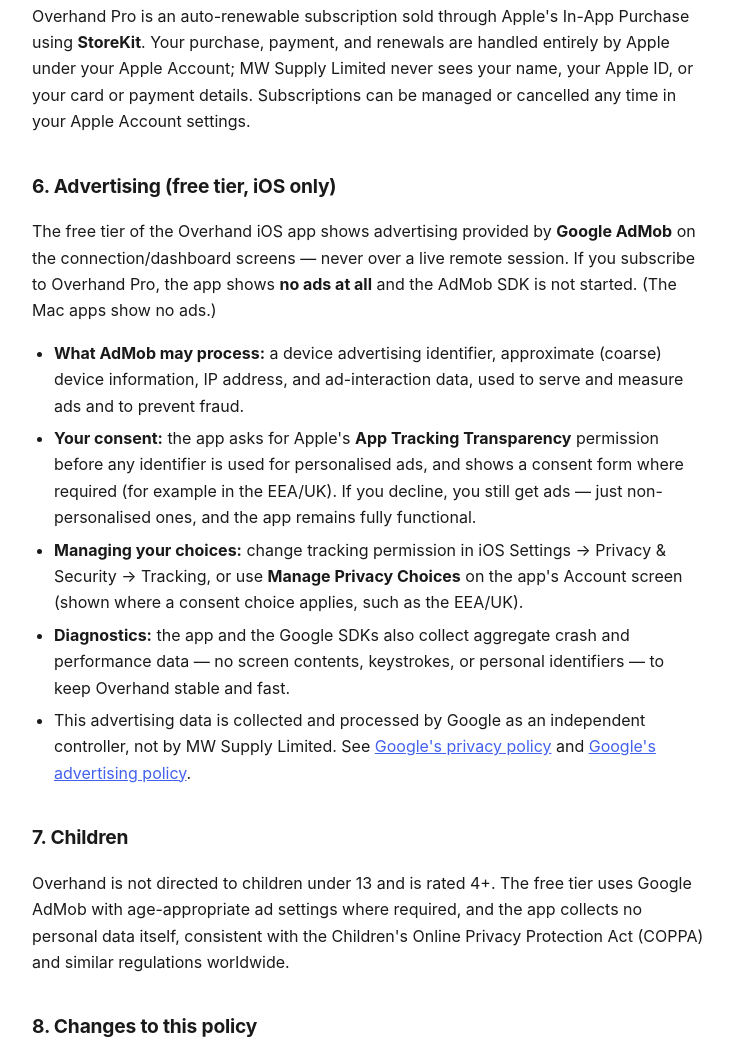
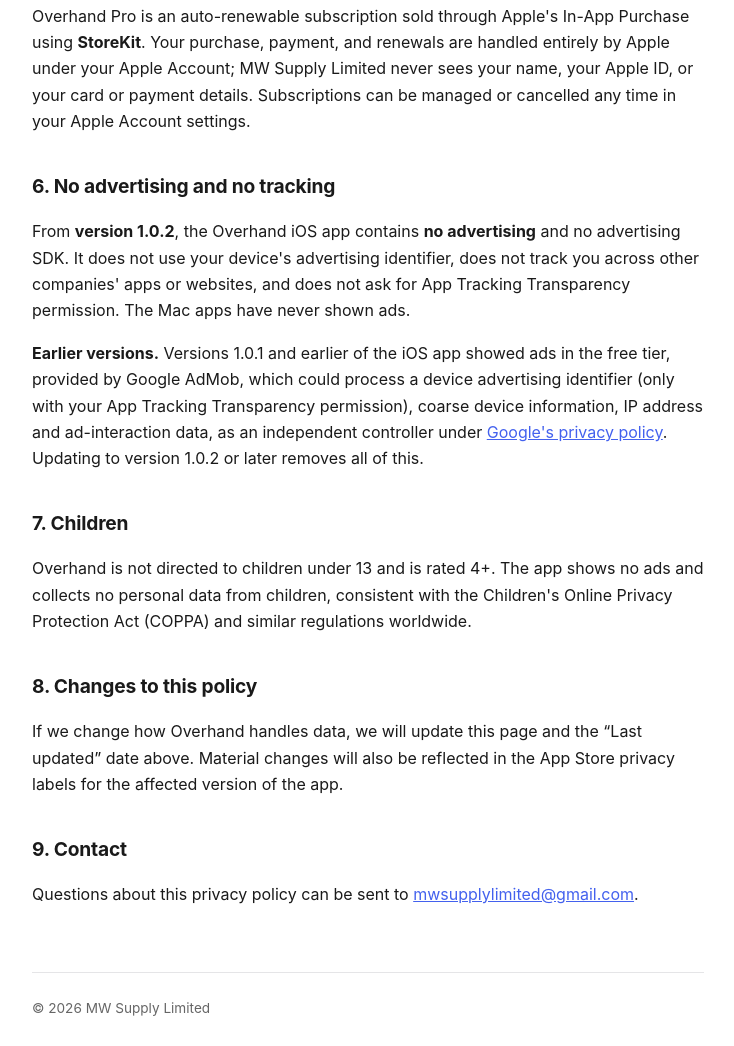
Before and after one commit to mwsupplylimited/mwsupplylimited.github.io, a plain HTML site: page helmward/privacy.html in a window 1280 px wide. Shown: the part 1621-2667 px from the top of the page, without its empty margins (272-1006 px from the left). Drawn offline with Linux system fonts and the light colour scheme.

Commit message:
Overhand: the iOS app has no ads from 1.0.2; privacy policy no longer describes AdMob or ATT for current versions
Co-Authored-By: Claude Opus 5.5 <noreply@anthropic.com>

```diff
--- a/helmward/privacy.html
+++ b/helmward/privacy.html
@@ -39,10 +39,10 @@
         <a class="back" href="./">&larr; Overhand Support</a>
 
         <h1>Overhand Privacy Policy</h1>
-        <p class="meta">Effective 21 June 2026 &middot; Last updated 23 June 2026</p>
+        <p class="meta">Effective 21 June 2026 &middot; Last updated 19 November 2026</p>
 
         <div class="callout">
-            <p><strong>Summary:</strong> Overhand connects your own devices to each other. The remote screen and your mouse/keyboard control are <strong>end-to-end encrypted</strong> and are never stored on, or readable by, our servers. No account is required; an optional account uses only your email to list your own Macs. We never collect your screen contents, keystrokes, or files. The free tier shows ads on iOS (Google AdMob) and asks for App Tracking Transparency permission first.</p>
+            <p><strong>Summary:</strong> Overhand connects your own devices to each other. The remote screen and your mouse/keyboard control are <strong>end-to-end encrypted</strong> and are never stored on, or readable by, our servers. No account is required; an optional account uses only your email to list your own Macs. We never collect your screen contents, keystrokes, or files. From version 1.0.2, the Overhand iOS app contains <strong>no ads</strong>, does not track you, and does not ask for App Tracking Transparency permission.</p>
         </div>
 
         <h2>1. What Overhand does with your data</h2>
@@ -61,18 +61,12 @@
         <h2>5. Subscriptions &amp; payments</h2>
         <p>Overhand Pro is an auto-renewable subscription sold through Apple's In-App Purchase using <strong>StoreKit</strong>. Your purchase, payment, and renewals are handled entirely by Apple under your Apple Account; MW Supply Limited never sees your name, your Apple ID, or your card or payment details. Subscriptions can be managed or cancelled any time in your Apple Account settings.</p>
 
-        <h2>6. Advertising (free tier, iOS only)</h2>
-        <p>The free tier of the Overhand iOS app shows advertising provided by <strong>Google AdMob</strong> on the connection/dashboard screens — never over a live remote session. If you subscribe to Overhand Pro, the app shows <strong>no ads at all</strong> and the AdMob SDK is not started. (The Mac apps show no ads.)</p>
-        <ul>
-            <li><strong>What AdMob may process:</strong> a device advertising identifier, approximate (coarse) device information, IP address, and ad-interaction data, used to serve and measure ads and to prevent fraud.</li>
-            <li><strong>Your consent:</strong> the app asks for Apple's <strong>App Tracking Transparency</strong> permission before any identifier is used for personalised ads, and shows a consent form where required (for example in the EEA/UK). If you decline, you still get ads — just non-personalised ones, and the app remains fully functional.</li>
-            <li><strong>Managing your choices:</strong> change tracking permission in iOS Settings &rarr; Privacy &amp; Security &rarr; Tracking, or use <strong>Manage Privacy Choices</strong> on the app's Account screen (shown where a consent choice applies, such as the EEA/UK).</li>
-            <li><strong>Diagnostics:</strong> the app and the Google SDKs also collect aggregate crash and performance data — no screen contents, keystrokes, or personal identifiers — to keep Overhand stable and fast.</li>
-            <li>This advertising data is collected and processed by Google as an independent controller, not by MW Supply Limited. See <a href="https://policies.google.com/privacy" rel="noopener">Google's privacy policy</a> and <a href="https://policies.google.com/technologies/ads" rel="noopener">Google's advertising policy</a>.</li>
-        </ul>
+        <h2>6. No advertising and no tracking</h2>
+        <p>From <strong>version 1.0.2</strong>, the Overhand iOS app contains <strong>no advertising</strong> and no advertising SDK. It does not use your device's advertising identifier, does not track you across other companies' apps or websites, and does not ask for App Tracking Transparency permission. The Mac apps have never shown ads.</p>
+        <p><strong>Earlier versions.</strong> Versions 1.0.1 and earlier of the iOS app showed ads in the free tier, provided by Google AdMob, which could process a device advertising identifier (only with your App Tracking Transparency permission), coarse device information, IP address and ad-interaction data, as an independent controller under <a href="https://policies.google.com/privacy" rel="noopener">Google's privacy policy</a>. Updating to version 1.0.2 or later removes all of this.</p>
 
         <h2>7. Children</h2>
-        <p>Overhand is not directed to children under 13 and is rated 4+. The free tier uses Google AdMob with age-appropriate ad settings where required, and the app collects no personal data itself, consistent with the Children's Online Privacy Protection Act (COPPA) and similar regulations worldwide.</p>
+        <p>Overhand is not directed to children under 13 and is rated 4+. The app shows no ads and collects no personal data from children, consistent with the Children's Online Privacy Protection Act (COPPA) and similar regulations worldwide.</p>
 
         <h2>8. Changes to this policy</h2>
         <p>If we change how Overhand handles data, we will update this page and the “Last updated” date above. Material changes will also be reflected in the App Store privacy labels for the affected version of the app.</p>
```
Also changed, not shown: helmward/index.html (+5 -5 lines).
